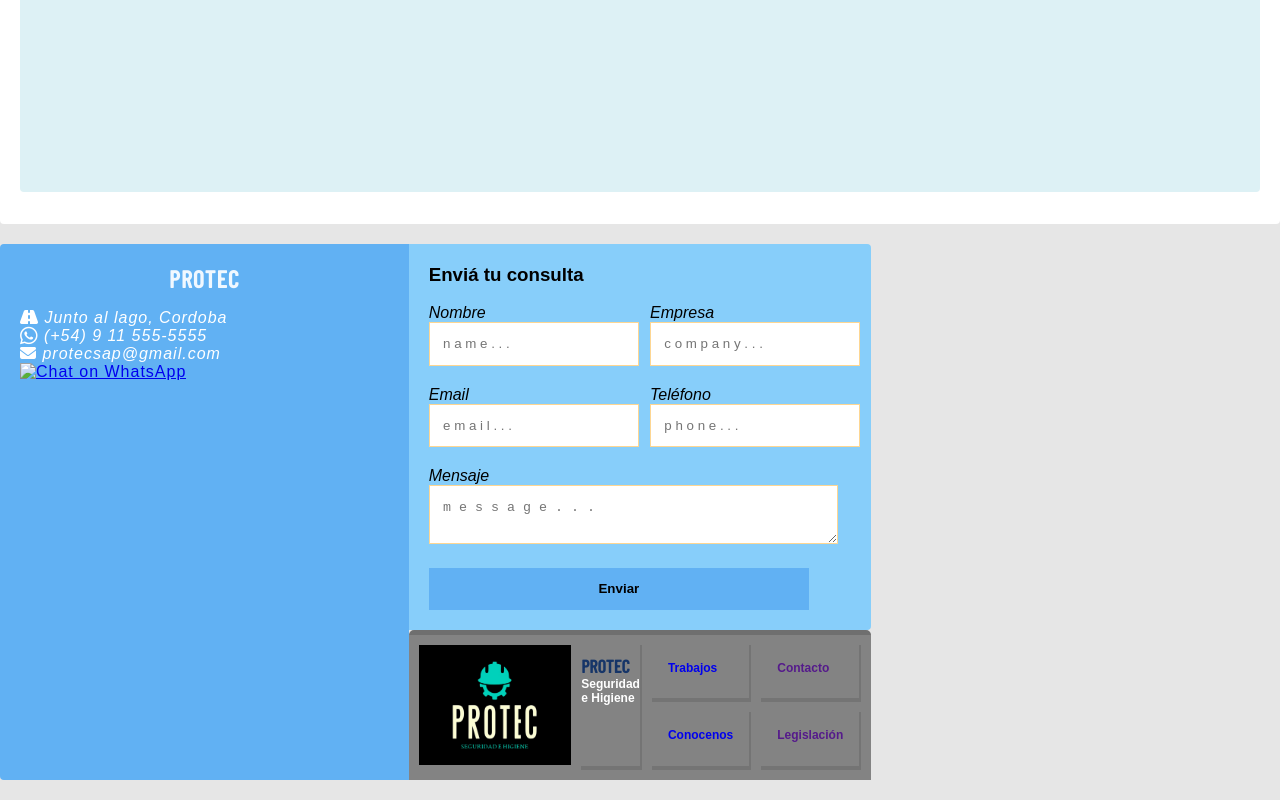
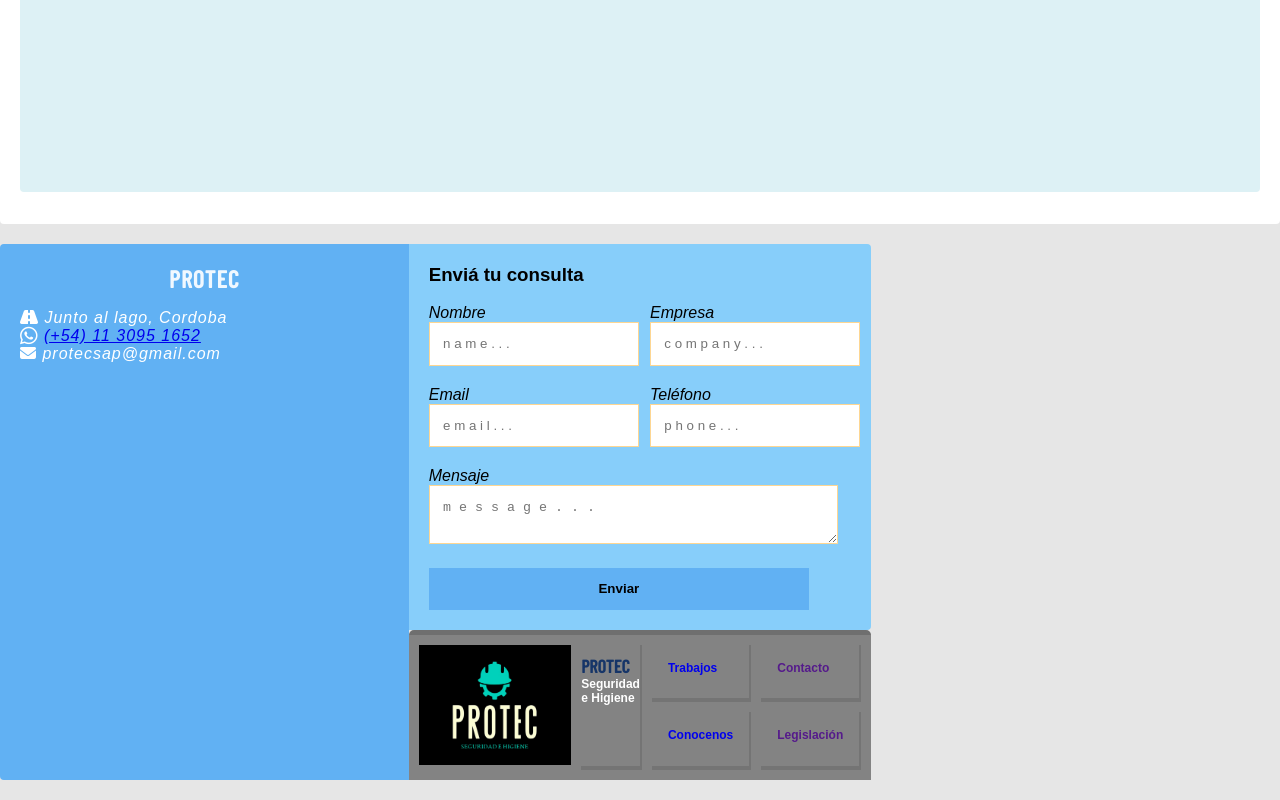
Before and after one commit to vany-fernandez/Protec1, a plain HTML site: page index.html in a window 1280 px wide. Shown: the part 1401-2201 px from the top of the page. Drawn offline with nearby package versions, Linux system fonts and the light colour scheme; a web font is replaced by a local one.

Commit message:
Actualizar index.html

```diff
--- a/index.html
+++ b/index.html
@@ -252,12 +252,13 @@
         <h2><span>PROTEC</span></h2>
         <ul>
             <li><i class="fa-solid fa-road"></i><i> Junto al lago, Cordoba</i></li>
-            <li><i class="fa-brands fa-whatsapp fa-lg"></i><i> (+54) 9 11 555-5555</i></li>
+            <li><i class="fa-brands fa-whatsapp fa-lg"></i>
+<a aria-label="Chat on WhatsApp" href="https://wa.me/541130951652/?text=Hola!%20ke%20hace?%20😇"><i> (+54) 11 3095 1652 </i>
+<a />
+</li>
             <li><i class="fa-solid fa-envelope"></i> <i>protecsap@gmail.com</i></li>
-<li>
 
-<a aria-label="Chat on WhatsApp" href="https://wa.me/541130951652/?text=Hola!%20ke%20hace?%20😇"><img alt="Chat on WhatsApp" src="WhatsAppButtonGreenLarge.svg" />
-<a /> </li>        </ul>
+     </ul>
     </div>
 
     <div class="contact">
```
